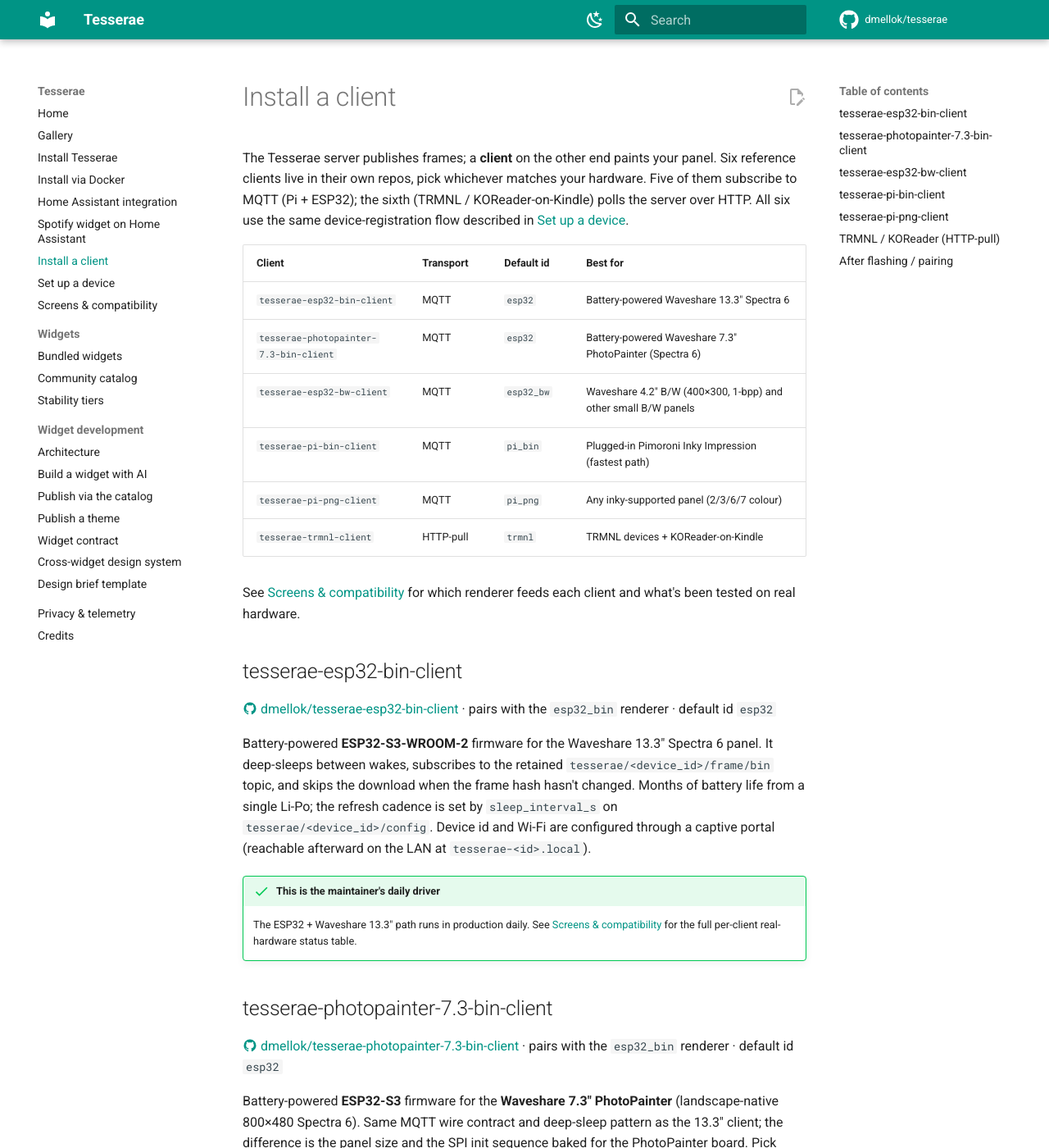
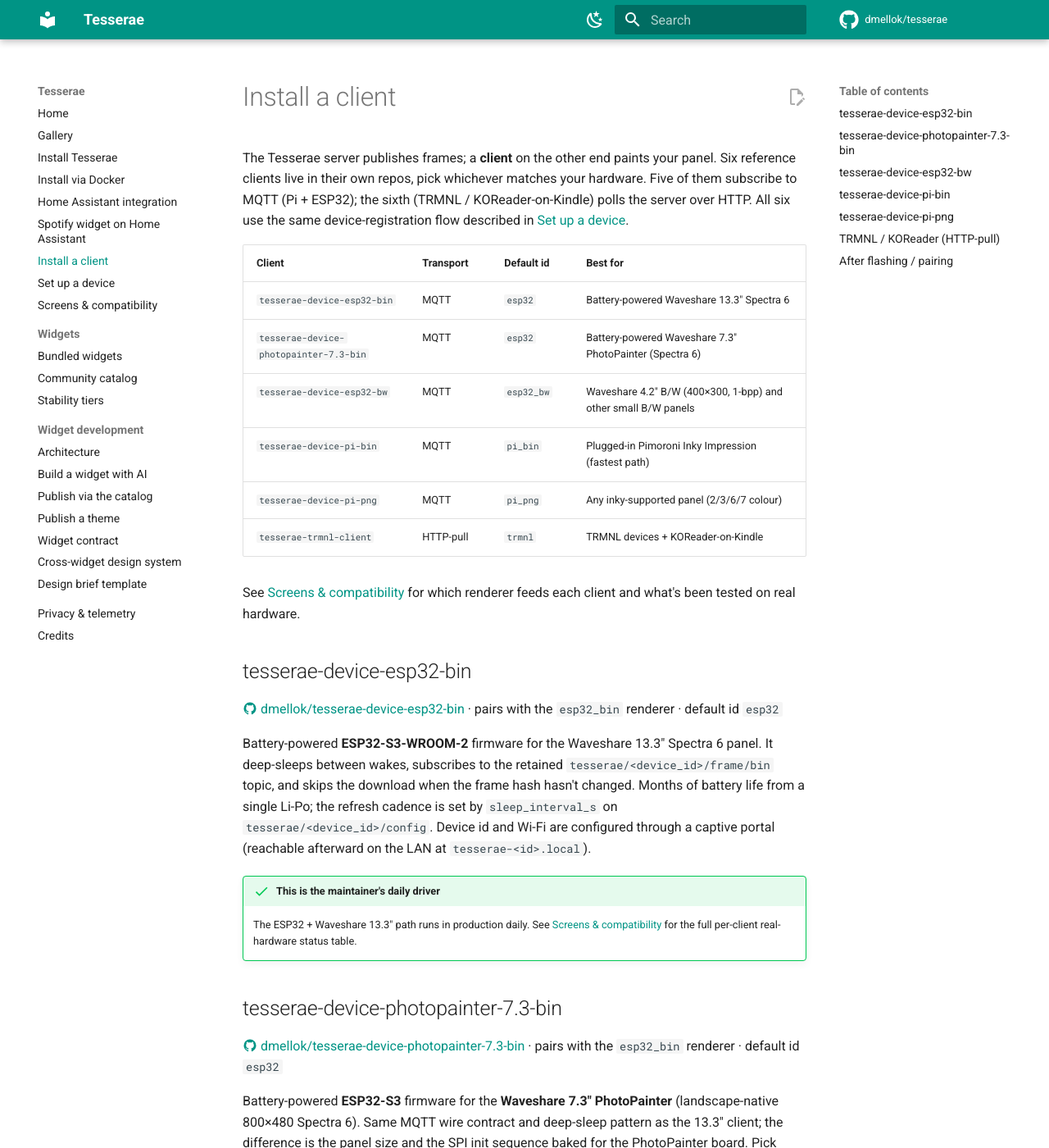
Before and after one commit to dmellok/tesserae, an MkDocs documentation site: the page built from docs/install/clients.md, in a window 1280 px wide and 1400 px high. Shown: the whole window at 82% size. Built offline with MkDocs 1.6.1 and Material for MkDocs 9.7.7, drawn with Linux system fonts in a browser that asks for light colours; comment, search, counter and statistics services are not loaded; some of the changed text lies outside the part shown.

Commit message:
docs: align README / CHANGELOG / docs with new tesserae-widget-* / tesserae-theme-* / tesserae-device-* repo names
GitHub redirects keep every old link working, but the canonical names
should be in the docs. 136 references across 15 files: README,
CHANGELOG, docs/install/clients.md, docs/widgets/community.md,
docs/compatibility.md, scripts/gen_compatibility.py, and a few
manifests / templates. Devices also drop the -client suffix
(tesserae-esp32-bin-client -> tesserae-device-esp32-bin) since
"device" already implies it.

Replacement used a regex with a negative lookahead so
tesserae-transport doesn't accidentally rewrite the third-party
tesserae-transport-belgium URL (the same bug that bit the catalog
rewrite, now caught by the lookahead pattern).

```diff
--- a/docs/_data/tested.json
+++ b/docs/_data/tested.json
@@ -4,7 +4,7 @@
     "esp32_bin": {
       "status": "Tested",
       "hardware": "Waveshare 13.3\" Spectra 6 (ESP32-S3-WROOM-2) + Waveshare 7.3\" PhotoPainter (ESP32-S3)",
-      "notes": "Primary daily driver, battery-powered, deep-sleep. The 13.3\" client lives at tesserae-esp32-bin-client; the 7.3\" PhotoPainter client at tesserae-photopainter-7.3-bin-client. Both pair with the same renderer; the panel preset (waveshare_e6_13_3 vs waveshare_photopainter_7_3) selects the firmware-native row stride."
+      "notes": "Primary daily driver, battery-powered, deep-sleep. The 13.3\" client lives at tesserae-device-esp32-bin; the 7.3\" PhotoPainter client at tesserae-device-photopainter-7.3-bin. Both pair with the same renderer; the panel preset (waveshare_e6_13_3 vs waveshare_photopainter_7_3) selects the firmware-native row stride."
     },
     "pi_bin": {
       "status": "Tested",
--- a/docs/install/clients.md
+++ b/docs/install/clients.md
@@ -8,19 +8,19 @@
 
 | Client | Transport | Default id | Best for |
 |---|---|---|---|
-| `tesserae-esp32-bin-client` | MQTT | `esp32` | Battery-powered Waveshare 13.3" Spectra 6 |
-| `tesserae-photopainter-7.3-bin-client` | MQTT | `esp32` | Battery-powered Waveshare 7.3" PhotoPainter (Spectra 6) |
-| `tesserae-esp32-bw-client` | MQTT | `esp32_bw` | Waveshare 4.2" B/W (400×300, 1-bpp) and other small B/W panels |
-| `tesserae-pi-bin-client` | MQTT | `pi_bin` | Plugged-in Pimoroni Inky Impression (fastest path) |
-| `tesserae-pi-png-client` | MQTT | `pi_png` | Any inky-supported panel (2/3/6/7 colour) |
+| `tesserae-device-esp32-bin` | MQTT | `esp32` | Battery-powered Waveshare 13.3" Spectra 6 |
+| `tesserae-device-photopainter-7.3-bin` | MQTT | `esp32` | Battery-powered Waveshare 7.3" PhotoPainter (Spectra 6) |
+| `tesserae-device-esp32-bw` | MQTT | `esp32_bw` | Waveshare 4.2" B/W (400×300, 1-bpp) and other small B/W panels |
+| `tesserae-device-pi-bin` | MQTT | `pi_bin` | Plugged-in Pimoroni Inky Impression (fastest path) |
+| `tesserae-device-pi-png` | MQTT | `pi_png` | Any inky-supported panel (2/3/6/7 colour) |
 | `tesserae-trmnl-client` | HTTP-pull | `trmnl` | TRMNL devices + KOReader-on-Kindle |
 
 See [Screens & compatibility](../compatibility.md) for which renderer feeds each
 client and what's been tested on real hardware.
 
-## tesserae-esp32-bin-client
+## tesserae-device-esp32-bin
 
-[:material-github: dmellok/tesserae-esp32-bin-client](https://github.com/dmellok/tesserae-esp32-bin-client)
+[:material-github: dmellok/tesserae-device-esp32-bin](https://github.com/dmellok/tesserae-device-esp32-bin)
 · pairs with the `esp32_bin` renderer · default id `esp32`
 
 Battery-powered **ESP32-S3-WROOM-2** firmware for the Waveshare 13.3" Spectra 6
@@ -36,9 +36,9 @@
     [Screens & compatibility](../compatibility.md#whats-been-tested-on-real-hardware)
     for the full per-client real-hardware status table.
 
-## tesserae-photopainter-7.3-bin-client
+## tesserae-device-photopainter-7.3-bin
 
-[:material-github: dmellok/tesserae-photopainter-7.3-bin-client](https://github.com/dmellok/tesserae-photopainter-7.3-bin-client)
+[:material-github: dmellok/tesserae-device-photopainter-7.3-bin](https://github.com/dmellok/tesserae-device-photopainter-7.3-bin)
 · pairs with the `esp32_bin` renderer · default id `esp32`
 
 Battery-powered **ESP32-S3** firmware for the **Waveshare 7.3" PhotoPainter**
@@ -48,9 +48,9 @@
 the panel preset when registering the device so the server-side renderer uses
 the right row stride. Confirmed on real hardware.
 
-## tesserae-esp32-bw-client
+## tesserae-device-esp32-bw
 
-[:material-github: dmellok/tesserae-esp32-bw-client](https://github.com/dmellok/tesserae-esp32-bw-client)
+[:material-github: dmellok/tesserae-device-esp32-bw](https://github.com/dmellok/tesserae-device-esp32-bw)
 · pairs with the `esp32_bw_bin` renderer · default id `esp32_bw`
 
 ESP32 firmware for the **Waveshare 4.2" B/W** e-paper panel (400×300, 1-bpp).
@@ -68,9 +68,9 @@
     with the result either way and the table on [Screens & compatibility](../compatibility.md)
     gets updated.
 
-## tesserae-pi-bin-client
+## tesserae-device-pi-bin
 
-[:material-github: dmellok/tesserae-pi-bin-client](https://github.com/dmellok/tesserae-pi-bin-client)
+[:material-github: dmellok/tesserae-device-pi-bin](https://github.com/dmellok/tesserae-device-pi-bin)
 · pairs with the `pi_bin` renderer · default id `pi_bin`
 
 A Raspberry-Pi-side Python daemon. It subscribes to
@@ -81,9 +81,9 @@
 auto-detected via the HAT EEPROM). The trade-off is a private-API dependency:
 the `inky` version is pinned exactly.
 
-## tesserae-pi-png-client
+## tesserae-device-pi-png
 
-[:material-github: dmellok/tesserae-pi-png-client](https://github.com/dmellok/tesserae-pi-png-client)
+[:material-github: dmellok/tesserae-device-pi-png](https://github.com/dmellok/tesserae-device-pi-png)
 · pairs with the `pi_png` renderer · default id `pi_png`
 
 The same Pi-side daemon shape, but it subscribes to
```
Also changed, not shown: CHANGELOG.md (+24 -24 lines), README.md (+8 -8 lines), docs/compatibility.md (+5 -5 lines), docs/dev/publishing-a-theme.md (+1 -1 lines), docs/dev/publishing-a-widget.md (+1 -1 lines), docs/install/spotify-home-assistant.md (+3 -3 lines), docs/widgets/community.md (+17 -17 lines), .github/SECURITY.md, 5 other files.
